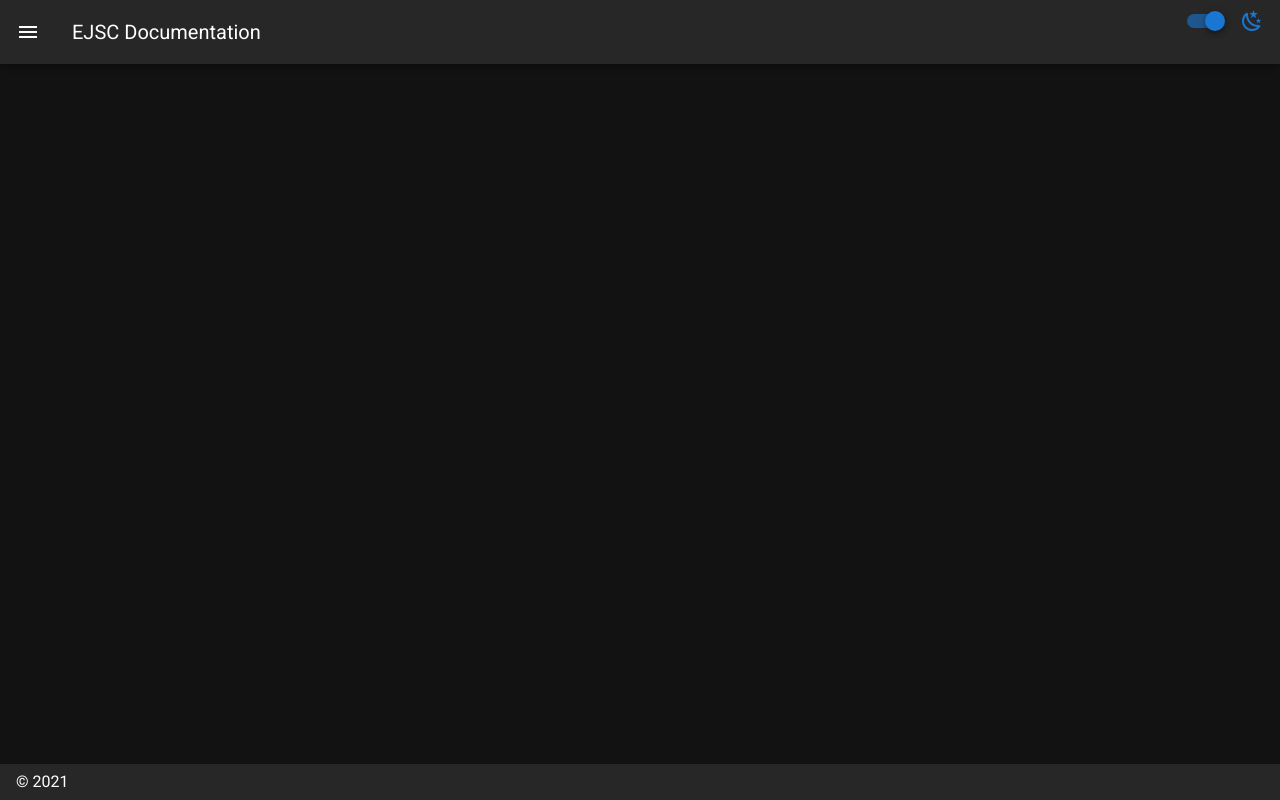
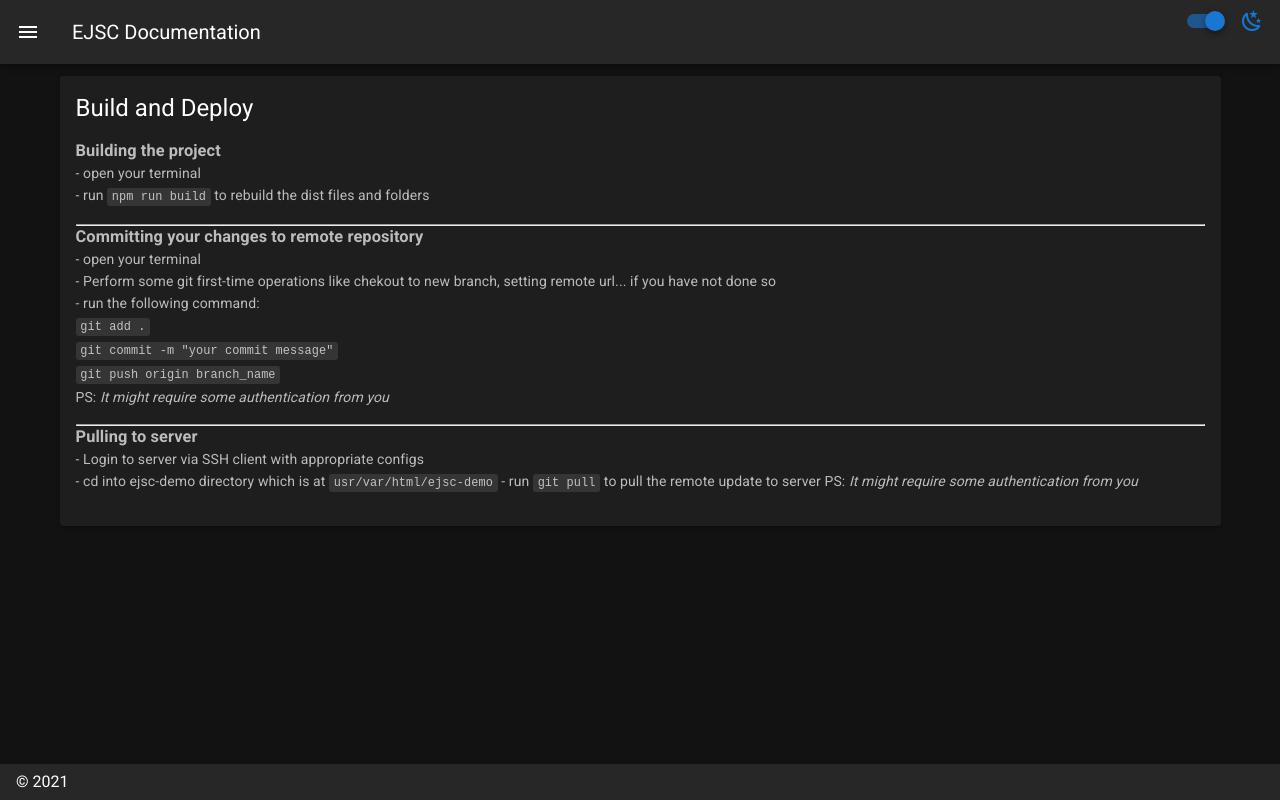
Before and after one commit to IAmMasterCraft/ejsc-docs, a Nuxt app: page /build in a window 1280 px wide. Built offline with nearby package versions, Linux system fonts and the light colour scheme.

Commit message:
others and build docs

```diff
--- a/layouts/default.vue
+++ b/layouts/default.vue
@@ -109,11 +109,11 @@ export default {
           title: '3rd Party Plugins',
           to: '/plugins'
         },
-        {
-          icon: 'mdi-chart-bubble',
-          title: 'API Calls',
-          to: '/api'
-        },
+        // {
+        //   icon: 'mdi-chart-bubble',
+        //   title: 'API Calls',
+        //   to: '/api'
+        // },
         {
           icon: 'mdi-chart-bubble',
           title: 'Other Resources & URLs',
--- /dev/null
+++ b/pages/build.vue
@@ -0,0 +1,48 @@
+<template>
+  <v-row justify="center" align="center">
+    <v-col cols="12">
+      <v-card>
+        <v-card-title class="headline">
+          Build and Deploy
+        </v-card-title>
+        <v-card-text>
+          <h3>Building the project</h3>
+          <p>
+            - open your terminal <br />
+            - run <code>npm run build</code> to rebuild the dist files and folders<br />
+          <p/>
+          <hr />
+          <h3>Committing your changes to remote repository</h3>
+          <p>
+            - open your terminal <br />
+            - Perform some git first-time operations like chekout to new branch,
+            setting remote url... if you have not done so <br />
+            - run the following command: <br />
+            <code>git add .</code> <br />
+            <code>git commit -m "your commit message"</code> <br />
+            <code>git push origin branch_name</code><br />
+            PS: <i>It might require some authentication from you</i><br />
+          </p>
+          <hr />
+          <h3>Pulling to server</h3>
+          <p>
+            - Login to server via SSH client with appropriate configs <br />
+            - cd into ejsc-demo directory which is at <code>usr/var/html/ejsc-demo</code>
+            - run <code>git pull</code> to pull the remote update to server
+            PS: <i>It might require some authentication from you</i><br />
+          </p>
+        </v-card-text>
+        <v-card-actions v-if="true === false">
+          <v-spacer />
+          <v-btn
+            color="primary"
+            nuxt
+            to="/inspire"
+          >
+            Continue
+          </v-btn>
+        </v-card-actions>
+      </v-card>
+    </v-col>
+  </v-row>
+</template>
--- /dev/null
+++ b/pages/others.vue
@@ -0,0 +1,28 @@
+<template>
+  <v-row justify="center" align="center">
+    <v-col cols="12">
+      <v-card>
+        <v-card-title class="headline">
+          Other Resources and URLs
+        </v-card-title>
+        <v-card-text>
+          <h3>URLs</h3>
+          <p>
+            - Staging: <a href="https://app.ejsconline.com" target="_blank">app.ejsconline.com</a>
+            - Live: <a href="https://portal.ejsconline.com" target="_blank">portal.ejsconline.com</a>
+          <p/>
+        </v-card-text>
+        <v-card-actions v-if="true === false">
+          <v-spacer />
+          <v-btn
+            color="primary"
+            nuxt
+            to="/inspire"
+          >
+            Continue
+          </v-btn>
+        </v-card-actions>
+      </v-card>
+    </v-col>
+  </v-row>
+</template>
```
